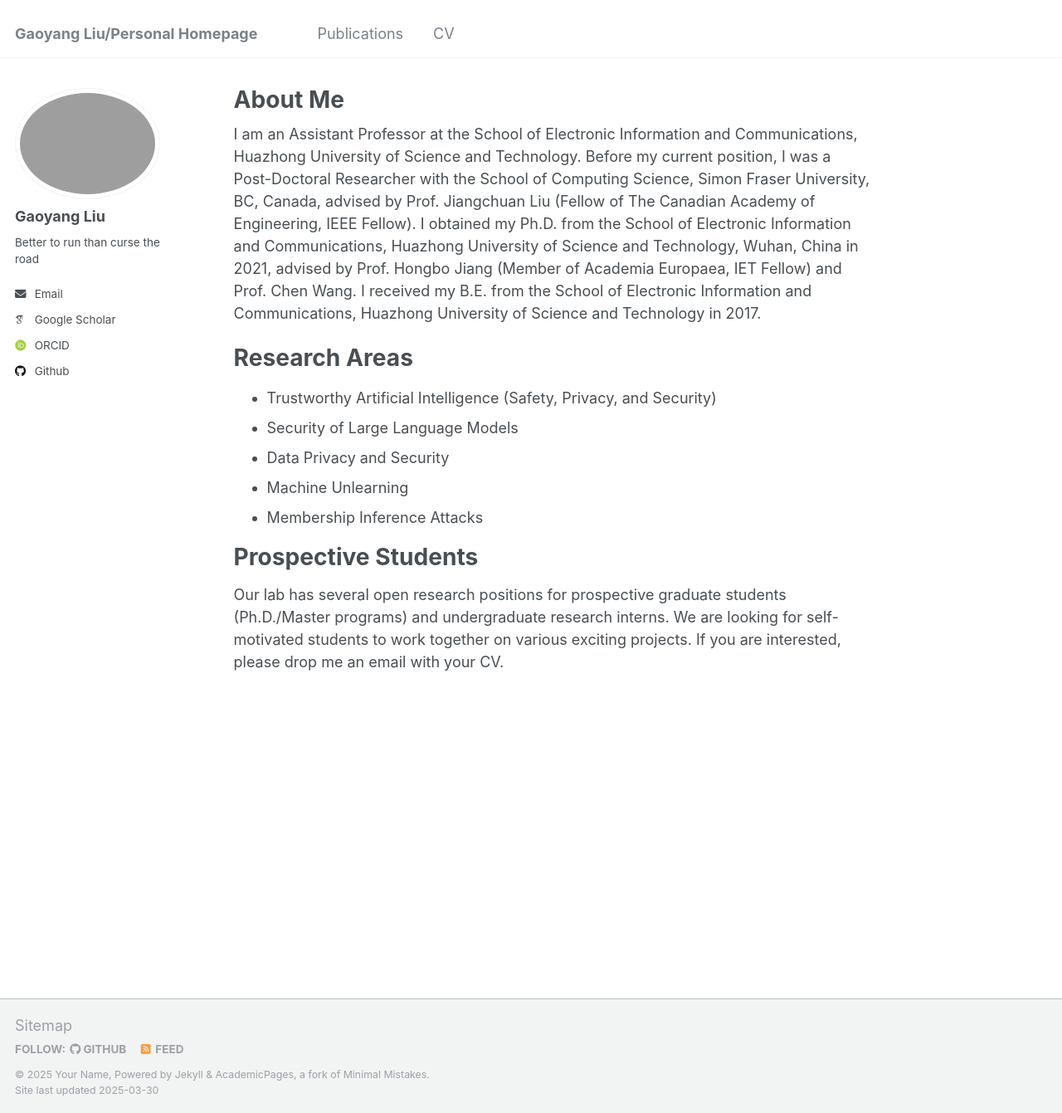
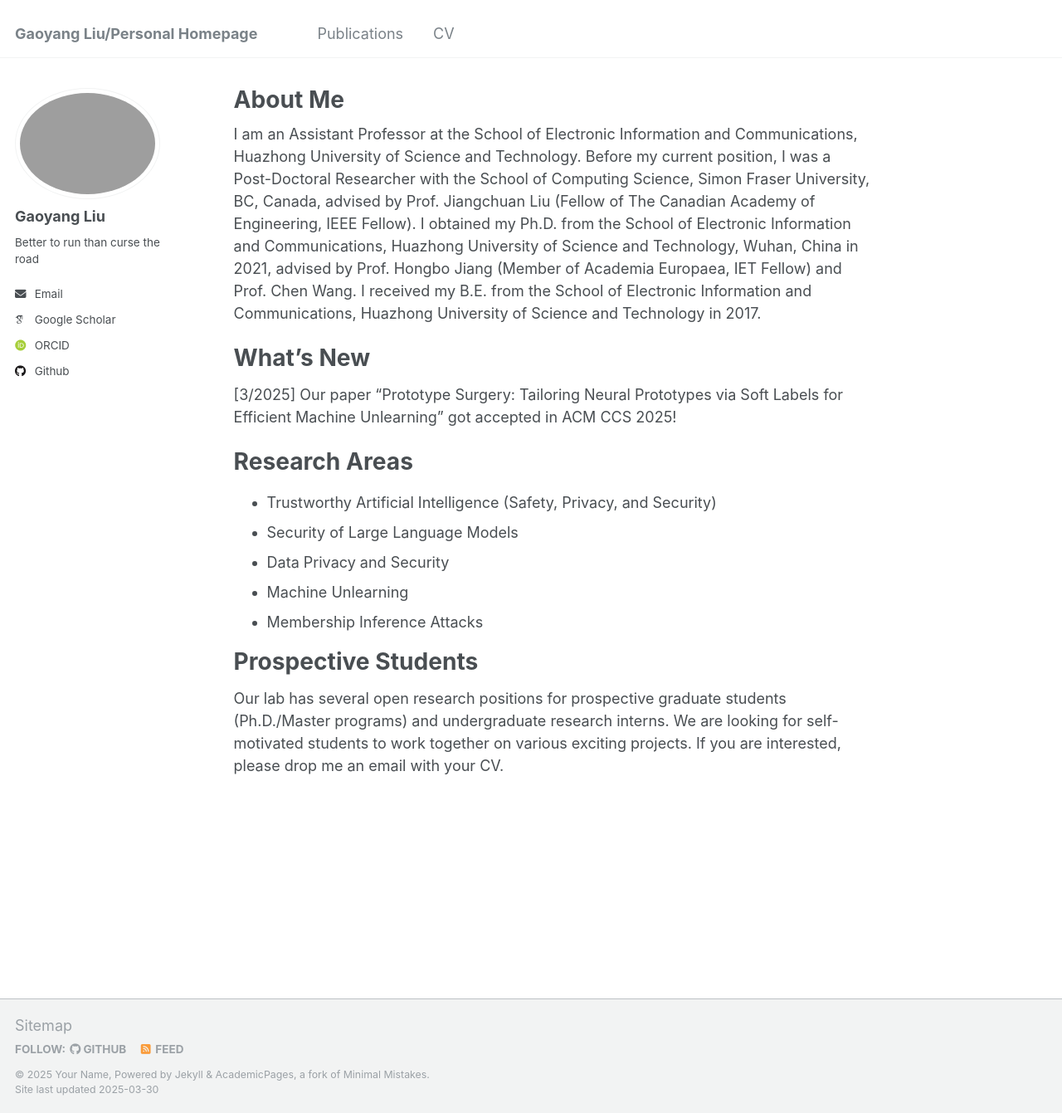
Before and after one commit to gyliu1991/gyliu1991.github.io, a Jekyll site: the page built from _pages/about.md, in a window 1280 px wide and 1341 px high. Shown: the whole window at 83% size. Built offline with Jekyll 4.4.1, drawn with Linux system fonts in a browser that asks for light colours; some web fonts are replaced.

Commit message:
Update about.md

```diff
--- a/_pages/about.md
+++ b/_pages/about.md
@@ -9,7 +9,9 @@ redirect_from:
 
 I am an Assistant Professor at the School of Electronic Information and Communications, Huazhong University of Science and Technology. Before my current position, I was a Post-Doctoral Researcher with the School of Computing Science, Simon Fraser University, BC, Canada, advised by Prof. Jiangchuan Liu (Fellow of The Canadian Academy of Engineering, IEEE Fellow). I obtained my Ph.D. from the School of Electronic Information and Communications, Huazhong University of Science and Technology, Wuhan, China in 2021, advised by Prof. Hongbo Jiang (Member of Academia Europaea, IET Fellow) and Prof. Chen Wang. I received my B.E. from the School of Electronic Information and Communications, Huazhong University of Science and Technology in 2017.
 
-
+What’s New
+====
+[3/2025] Our paper “Prototype Surgery: Tailoring Neural Prototypes via Soft Labels for Efficient Machine Unlearning” got accepted in ACM CCS 2025!
 
 Research Areas
 ====
```
